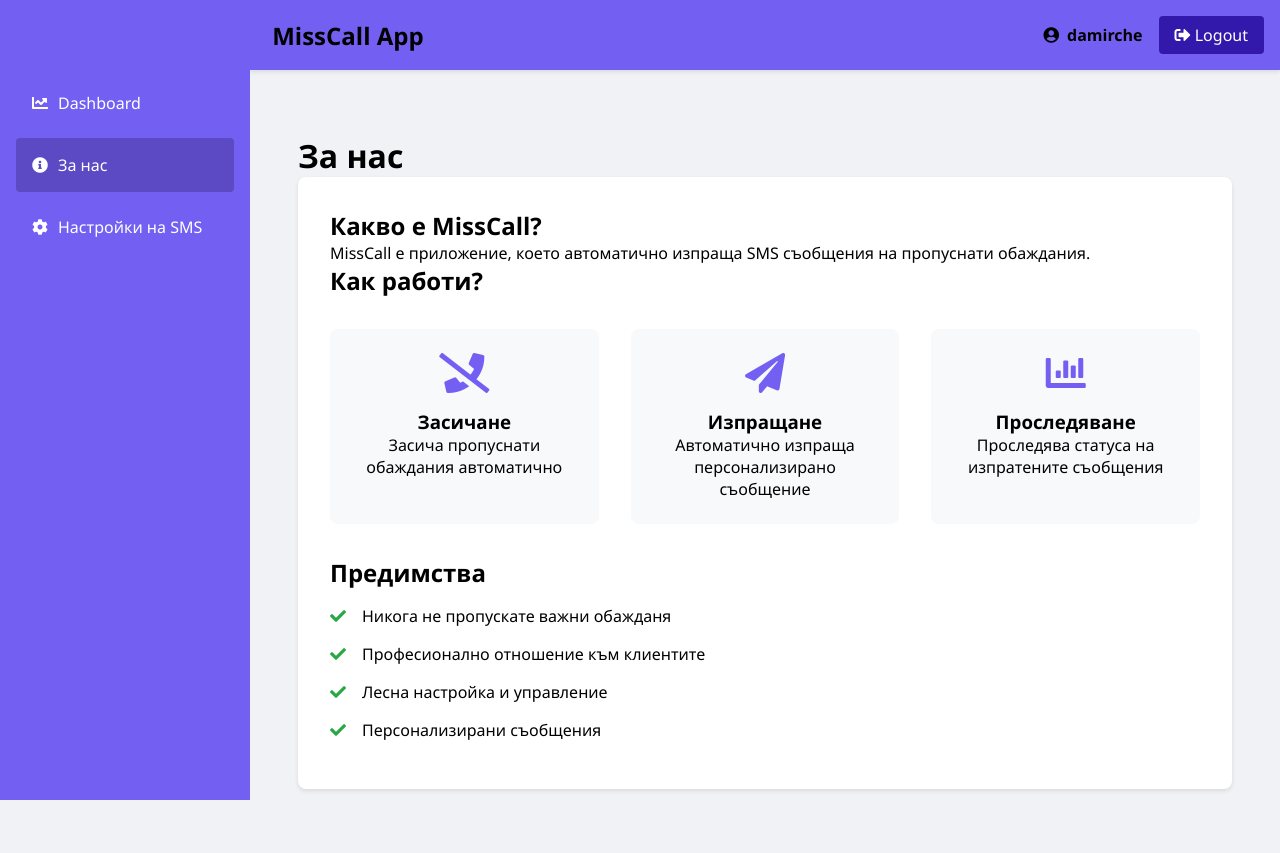
After one commit to Mirchev92/Tester2, a Flask app: page /about in a window 1280 px wide. The commit adds this page. Run offline with Flask 3, Linux system fonts and the light colour scheme; a user stored in the database is signed in.

Commit message:
added side bar pages

```diff
--- a/app.py
+++ b/app.py
@@ -335,6 +335,11 @@ def update_response():
     except Exception as e:
         return jsonify({'status': 'error', 'message': str(e)}), 500
 
+@app.route('/about')
+@login_required
+def about():
+    return render_template('about.html')
+
 if __name__ == '__main__':
     with app.app_context():
         db.create_all()
--- a/static/css/style.css
+++ b/static/css/style.css
@@ -491,3 +491,58 @@ input:checked + .slider:before {
         margin: 5% auto;
     }
 }
+
+/* About page styles */
+.about-page {
+    padding: 2rem;
+    max-width: 1200px;
+    margin: 0 auto;
+}
+
+.about-section {
+    background: white;
+    padding: 2rem;
+    border-radius: 8px;
+    box-shadow: 0 2px 4px rgba(0,0,0,0.1);
+}
+
+.features-grid {
+    display: grid;
+    grid-template-columns: repeat(auto-fit, minmax(250px, 1fr));
+    gap: 2rem;
+    margin: 2rem 0;
+}
+
+.feature-card {
+    background: #f8f9fa;
+    padding: 1.5rem;
+    border-radius: 8px;
+    text-align: center;
+}
+
+.feature-card i {
+    font-size: 2.5rem;
+    color: #7360f2;
+    margin-bottom: 1rem;
+}
+
+.benefits-list {
+    list-style: none;
+    padding: 0;
+}
+
+.benefits-list li {
+    margin: 1rem 0;
+    display: flex;
+    align-items: center;
+}
+
+.benefits-list i {
+    color: #28a745;
+    margin-right: 1rem;
+}
+
+/* Active state for sidebar items */
+.sidebar-item.active {
+    background-color: #5b4ac4;
+}
--- /dev/null
+++ b/templates/about.html
@@ -0,0 +1,180 @@
+<!DOCTYPE html>
+<html lang="en">
+<head>
+    <meta charset="UTF-8">
+    <meta name="viewport" content="width=device-width, initial-scale=1.0">
+    <title>За нас - MissCall App</title>
+    <!-- Include FontAwesome for icons -->
+    <link rel="stylesheet" href="https://cdnjs.cloudflare.com/ajax/libs/font-awesome/6.4.0/css/all.min.css">
+    <link rel="stylesheet" href="https://cdnjs.cloudflare.com/ajax/libs/font-awesome/5.15.4/css/all.min.css">
+    <!-- Link to your CSS file -->
+    <link rel="stylesheet" href="{{ url_for('static', filename='css/style.css') }}">
+</head>
+<body>
+    <!-- Sidebar Menu -->
+    <div class="sidebar">
+        <div class="sidebar-content">
+            <a href="{{ url_for('dashboard') }}" class="sidebar-item">
+                <i class="fas fa-chart-line"></i>
+                Dashboard
+            </a>
+            <a href="{{ url_for('about') }}" class="sidebar-item active">
+                <i class="fas fa-info-circle"></i>
+                За нас
+            </a>
+            <a href="#" class="sidebar-item" onclick="showSettings()">
+                <i class="fas fa-cog"></i>
+                Настройки на SMS
+            </a>
+        </div>
+    </div>
+
+    <!-- Modal for Settings -->
+    <div id="settingsModal" class="modal">
+        <div class="modal-content">
+            <span class="close-btn">&times;</span>
+            <h2>Настройки на SMS</h2>
+            <div class="settings-content">
+                <div class="sms-settings">
+                    <label for="smsText">SMS Съобщение:</label>
+                    <textarea id="smsText" rows="4">Здравейте, пропуснах обаждането ви. Ще се свържа с вас при първа възможност.</textarea>
+                    <button onclick="saveSmsText()" class="save-btn">Запази</button>
+                </div>
+                <div class="sms-toggle">
+                    <label>SMS Функция:</label>
+                    <label class="switch">
+                        <input type="checkbox" id="smsToggle">
+                        <span class="slider round"></span>
+                    </label>
+                </div>
+            </div>
+        </div>
+    </div>
+
+    <!-- Main Content -->
+    <div class="main-content">
+        <!-- Navigation Bar -->
+        <nav class="navbar">
+            <div class="navbar-container">
+                <div class="navbar-brand">
+                    <i class="fas fa-phone-missed"></i> MissCall App
+                </div>
+                <div class="user-profile">
+                    <div class="user-info">
+                        <i class="fas fa-user-circle"></i>
+                        <span>{{ current_user.username }}</span>
+                    </div>
+                    <a href="{{ url_for('logout') }}" class="logout-btn">
+                        <i class="fas fa-sign-out-alt"></i> Logout
+                    </a>
+                </div>
+            </div>
+        </nav>
+
+        <!-- About Content -->
+        <div class="container">
+            <div class="about-page">
+                <h1>За нас</h1>
+                <div class="about-section">
+                    <h2>Какво е MissCall?</h2>
+                    <p>MissCall е приложение, което автоматично изпраща SMS съобщения на пропуснати обаждания.</p>
+
+                    <h2>Как работи?</h2>
+                    <div class="features-grid">
+                        <div class="feature-card">
+                            <i class="fas fa-phone-slash"></i>
+                            <h3>Засичане</h3>
+                            <p>Засича пропуснати обаждания автоматично</p>
+                        </div>
+
+                        <div class="feature-card">
+                            <i class="fas fa-paper-plane"></i>
+                            <h3>Изпращане</h3>
+                            <p>Автоматично изпраща персонализирано съобщение</p>
+                        </div>
+
+                        <div class="feature-card">
+                            <i class="fas fa-chart-bar"></i>
+                            <h3>Проследяване</h3>
+                            <p>Проследява статуса на изпратените съобщения</p>
+                        </div>
+                    </div>
+
+                    <h2>Предимства</h2>
+                    <ul class="benefits-list">
+                        <li><i class="fas fa-check"></i> Никога не пропускате важни обажданя</li>
+                        <li><i class="fas fa-check"></i> Професионално отношение към клиентите</li>
+                        <li><i class="fas fa-check"></i> Лесна настройка и управление</li>
+                        <li><i class="fas fa-check"></i> Персонализирани съобщения</li>
+                    </ul>
+                </div>
+            </div>
+        </div>
+    </div>
+
+    <script>
+        // Settings modal functionality
+        function showSettings() {
+            // Load current settings when opening the modal
+            fetch('/api/get-settings')
+                .then(response => response.json())
+                .then(data => {
+                    document.getElementById('smsText').value = data.sms_text;
+                    document.getElementById('smsToggle').checked = data.sms_enabled;
+                });
+            document.getElementById('settingsModal').style.display = 'block';
+        }
+
+        // Close modal when clicking X or outside
+        document.querySelectorAll('.close-btn').forEach(btn => {
+            btn.onclick = function() {
+                this.closest('.modal').style.display = 'none';
+            }
+        });
+
+        window.onclick = function(event) {
+            if (event.target.classList.contains('modal')) {
+                event.target.style.display = 'none';
+            }
+        }
+
+        // SMS Toggle functionality
+        document.getElementById('smsToggle').addEventListener('change', function() {
+            fetch('/api/toggle-sms', {
+                method: 'POST',
+                headers: {
+                    'Content-Type': 'application/json',
+                },
+                body: JSON.stringify({
+                    enabled: this.checked
+                })
+            })
+            .then(response => response.json())
+            .then(data => {
+                if (!data.success) {
+                    this.checked = !this.checked;
+                }
+            });
+        });
+
+        function saveSmsText() {
+            const smsText = document.getElementById('smsText').value;
+            fetch('/api/update-sms-text', {
+                method: 'POST',
+                headers: {
+                    'Content-Type': 'application/json',
+                },
+                body: JSON.stringify({
+                    text: smsText
+                })
+            })
+            .then(response => response.json())
+            .then(data => {
+                if (data.success) {
+                    alert('SMS текстът е запазен успешно!');
+                }
+            });
+        }
+    </script>
+</body>
+</html>
```
Also changed, not shown: templates/dashboard.html (+5 -22 lines).
